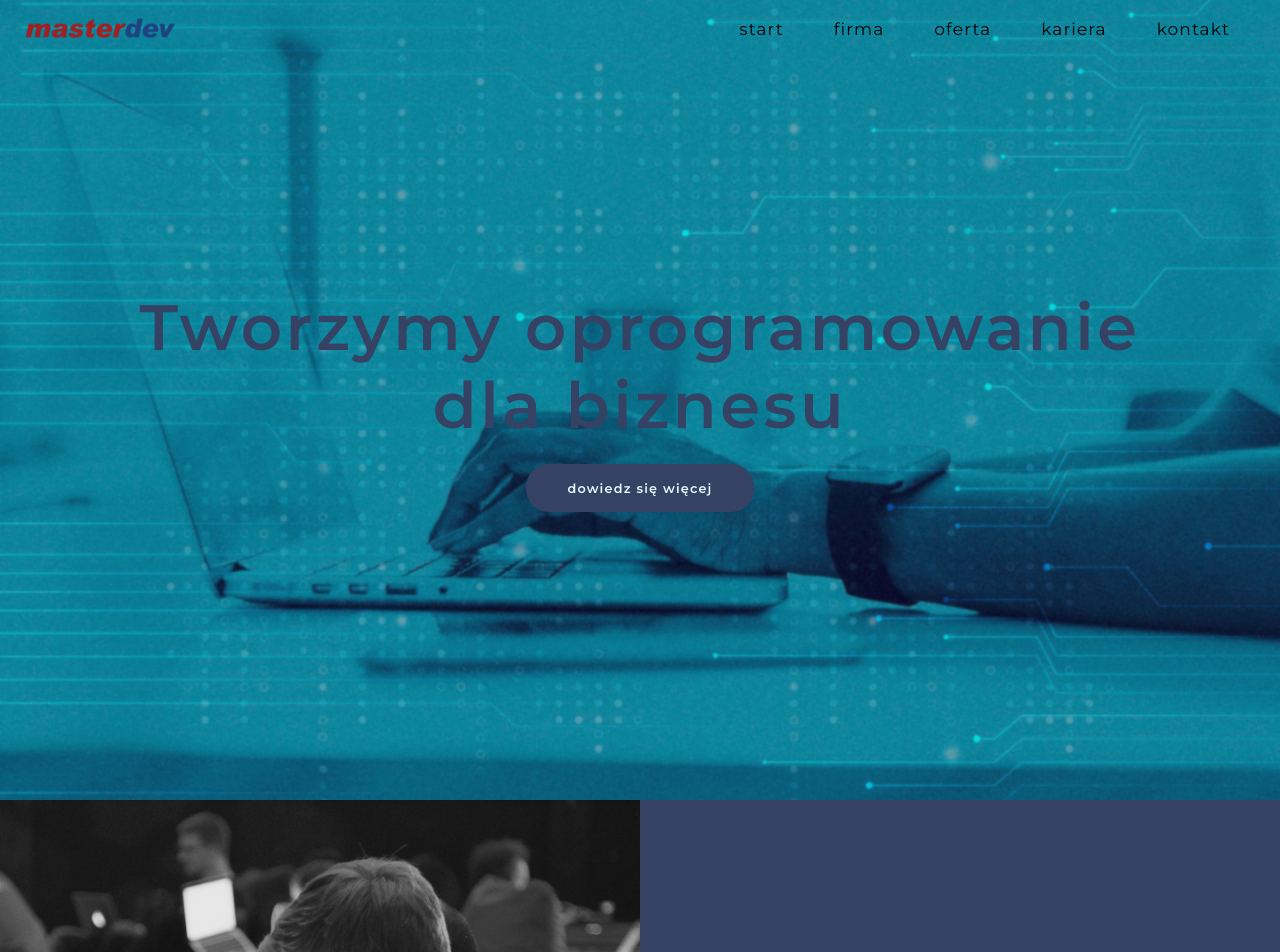
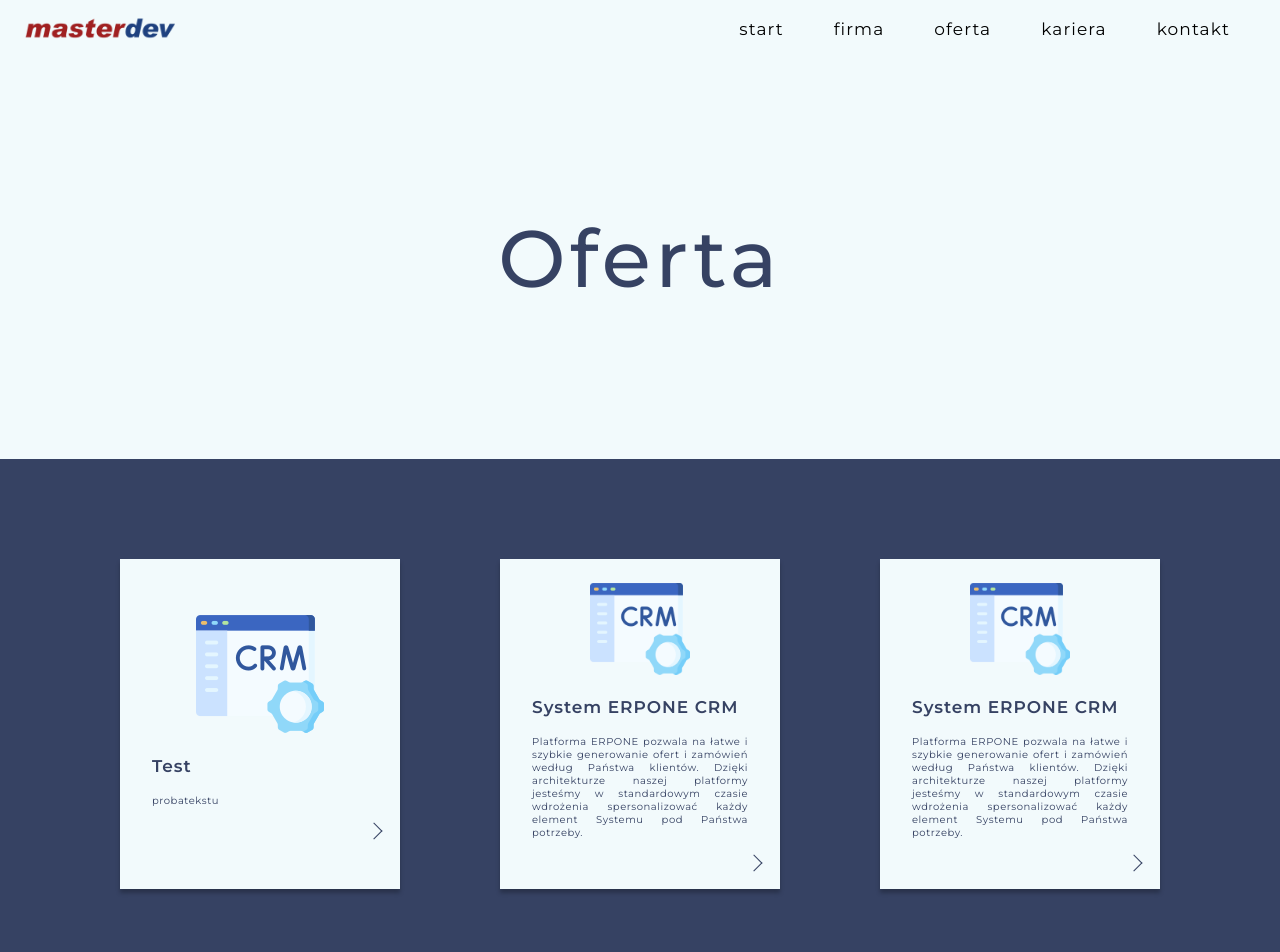
Before and after one commit to midoriq/Internship-October-2022, a Vue app: page / in a window 1280 px wide. Shown: the top 952 px of the page. Built offline with nearby package versions, Linux system fonts and the light colour scheme.

Commit message:
Creating subpage Oferta

```diff
--- a/src/App.vue
+++ b/src/App.vue
@@ -1,13 +1,13 @@
 <script setup>
 import { ref, computed } from "vue";
 import Home from "./views/Home.vue";
-import About from "./views/About.vue";
+import Offerts from "./views/Offerts.vue";
 
 //import NotFound from './NotFound.vue'
 
 const routes = {
     "/": Home,
-    "/about": About,
+    "/offerts": Offerts,
 };
 
 const currentPath = ref(window.location.hash);
@@ -24,7 +24,7 @@ const currentView = computed(() => {
 <template>
     <!-- <a href="#/">Home</a> | <a href="#/about">About</a> |
     <a href="#/non-existent-path">Broken Link</a>  -->
-    <component :is="currentView" />
+    <component :is="Offerts" />
 </template>
 
 <style>
--- /dev/null
+++ b/src/components/OffersPageItem.vue
@@ -0,0 +1,108 @@
+<template>
+    <div class="item">
+        <slot name="image"><img src="offer-icons/crm.png" alt="" /></slot>
+
+        <h4><slot name="header">System ERPONE CRM</slot></h4>
+
+        <p>
+            <slot name="text"
+                >Platforma ERPONE pozwala na łatwe i szybkie generowanie ofert i
+                zamówień według Państwa klientów. Dzięki architekturze naszej
+                platformy jesteśmy w standardowym czasie wdrożenia
+                spersonalizować każdy element Systemu pod Państwa
+                potrzeby.</slot
+            >
+        </p>
+        <span class="arrow-right"></span>
+    </div>
+</template>
+
+<style scoped>
+.item {
+    font-family: var(--font-header);
+    background-color: var(--background-color);
+    color: var(--primary-color);
+    width: 280px;
+    box-shadow: 0px 4px 4px rgba(0, 0, 0, 0.25);
+    padding: 20px 20px;
+    height: 330px;
+
+    display: flex;
+    flex-direction: column;
+    justify-content: center;
+    align-items: center;
+    gap: 18px;
+
+    cursor: pointer;
+    transition: ease-in-out 2s;
+}
+
+.item img {
+    align-self: center;
+    height: 100px;
+}
+
+.item h4,
+.item p {
+    width: 90%;
+}
+
+.item h4 {
+    font-weight: var(--font-weight-1);
+    font-size: 17px;
+}
+
+.item p {
+    font-weight: var(--font-weight-text);
+    font-size: 10px;
+    text-align: justify;
+}
+
+.item .arrow-right {
+    align-self: flex-end;
+    justify-self: flex-end;
+}
+
+.arrow-right {
+    width: 12px;
+    height: 12px;
+    border-top: 1.5px solid var(--primary-color);
+    border-right: 1.5px solid var(--primary-color);
+    transform: rotate(45deg);
+}
+
+@media screen and (max-width: 800px) {
+    .item {
+        width: 230px;
+        height: 310px;
+    }
+
+    .item img {
+        height: 70px;
+    }
+    .item p {
+        font-size: 9px;
+    }
+}
+
+@media screen and (max-width: 600px) {
+    .item {
+        width: 220px;
+        height: 280px;
+        gap: 10px;
+    }
+
+    .item img {
+        height: 50px;
+    }
+    .item p {
+        font-size: 9px;
+    }
+    .item h4 {
+        font-size: 14px;
+    }
+    .item .arrow-right {
+        font-size: 16px;
+    }
+}
+</style>
--- a/src/views/About.vue
+++ /dev/null
@@ -1,3 +0,0 @@
-<template>
-    <h1>About</h1>
-</template>
--- /dev/null
+++ b/src/views/OfferPage.vue
@@ -0,0 +1 @@
+<template></template>
--- /dev/null
+++ b/src/views/Offerts.vue
@@ -0,0 +1,74 @@
+<script setup>
+import Footer from "../components/Footer.vue";
+import Navbar from "../components/Navbar.vue";
+import OffersItem from "../components/OffersPageItem.vue";
+</script>
+
+<template>
+    <Navbar class="nav"> </Navbar>
+    <div class="main-header">
+        <h1>Oferta</h1>
+    </div>
+
+    <div class="main-content">
+        <OffersItem>
+            <template v-slot:image
+                ><img src="offer-icons/crm.png" alt=""
+            /></template>
+            <template v-slot:header>Test</template>
+            <template v-slot:text>probatekstu</template>
+        </OffersItem>
+        <OffersItem></OffersItem>
+        <OffersItem></OffersItem>
+        <OffersItem></OffersItem>
+        <OffersItem></OffersItem>
+    </div>
+
+    <Footer class="foot"></Footer>
+</template>
+
+<style scoped>
+.nav {
+    position: relative;
+}
+
+.main-header {
+    height: 50vh;
+    display: flex;
+    justify-content: center;
+    align-items: center;
+}
+
+h1 {
+    text-align: center;
+    font-family: var(--font-header);
+    font-weight: 500;
+    font-size: 80px;
+    color: var(--primary-color);
+}
+
+.main-content {
+    padding: 100px 50px;
+    min-height: 80vh;
+    background-color: var(--primary-color);
+
+    display: flex;
+    flex-direction: row;
+    flex-wrap: wrap;
+    justify-content: center;
+    align-items: center;
+
+    gap: 100px 100px;
+}
+
+/* .foot {
+    border: none;
+} */
+
+@media screen and (max-width: 600px) {
+    .main-content {
+        padding: 50px 20px;
+        gap: 50px 30px;
+    }
+}
+</style>
```
Also changed, not shown: public/offer-icons/crm.png (added).
